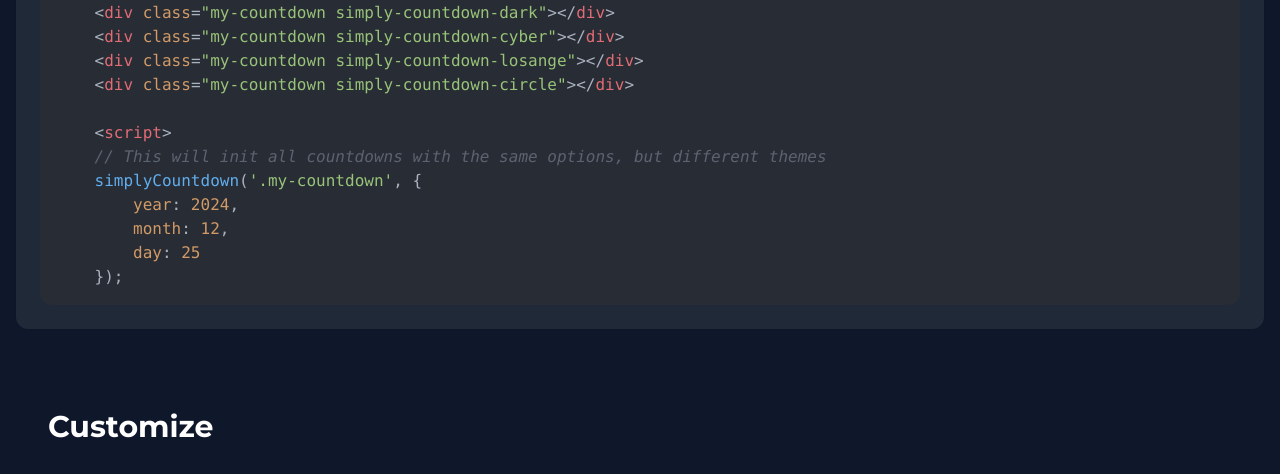
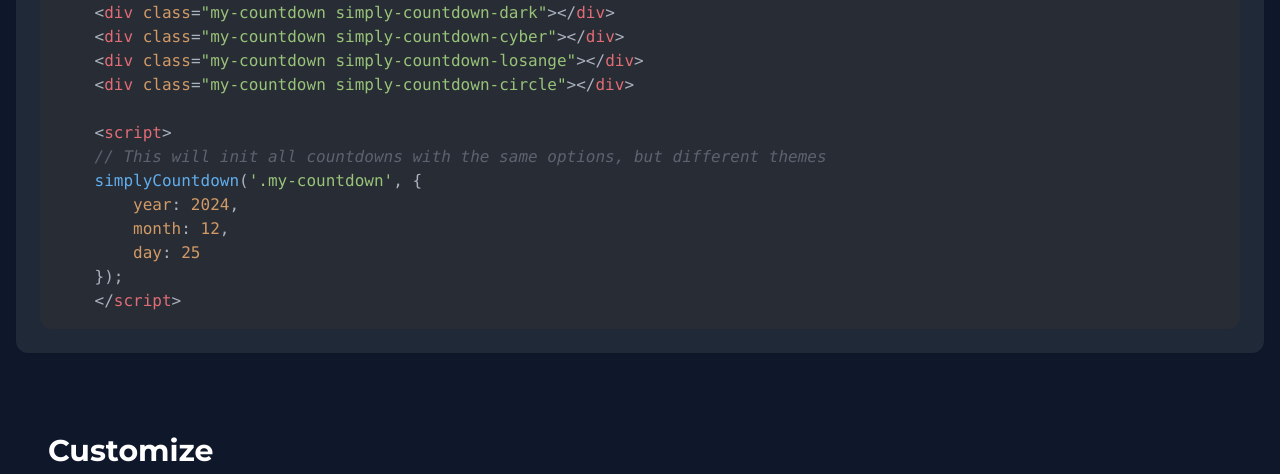
Before and after one commit to VincentLoy/simplyCountdown.js, a website built with Vite: page docs/src/index.html in a window 1280 px wide. Shown: the part 8139-8613 px from the top of the page. Built offline with nearby package versions, Linux system fonts and the light colour scheme.

Commit message:
Fix HTML escaping issue in script tags in index.html files

```diff
--- a/docs/src/index.html
+++ b/docs/src/index.html
@@ -603,7 +603,8 @@
         year: 2024,
         month: 12,
         day: 25
-    });</code></pre>
+    });
+    &lt;/script&gt;</code></pre>
                     </div>
                 </section>
 
```
Also changed, not shown: docs/dist/index.html.
